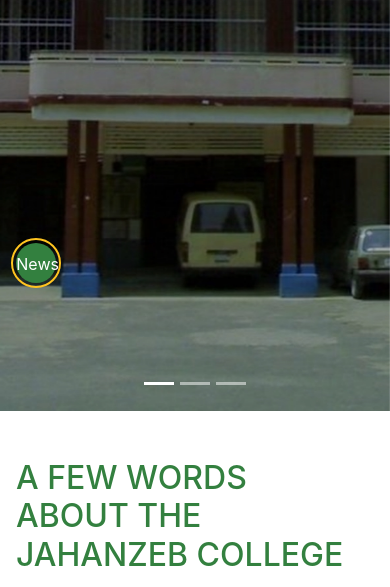
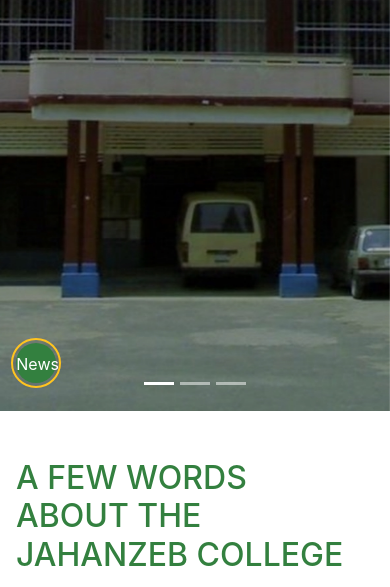
Before and after one commit to bakarfreelancer/jcswat, a PHP site: page / in a window 390 px wide. Shown: the part 433-1020 px from the top of the page. Run offline with PHP 8.4, Linux system fonts and the light colour scheme; some libraries are stand-ins or nearby versions.

Commit message:
updated news button

```diff
--- a/assets/css/style.css
+++ b/assets/css/style.css
@@ -373,7 +373,7 @@
 
   /* news Notificaton button  */
   .newsButtonParent{
-    bottom: 100px !important;
+    /* bottom: 100px !important; */
   }
   .circle {
     width: 40px;
```
